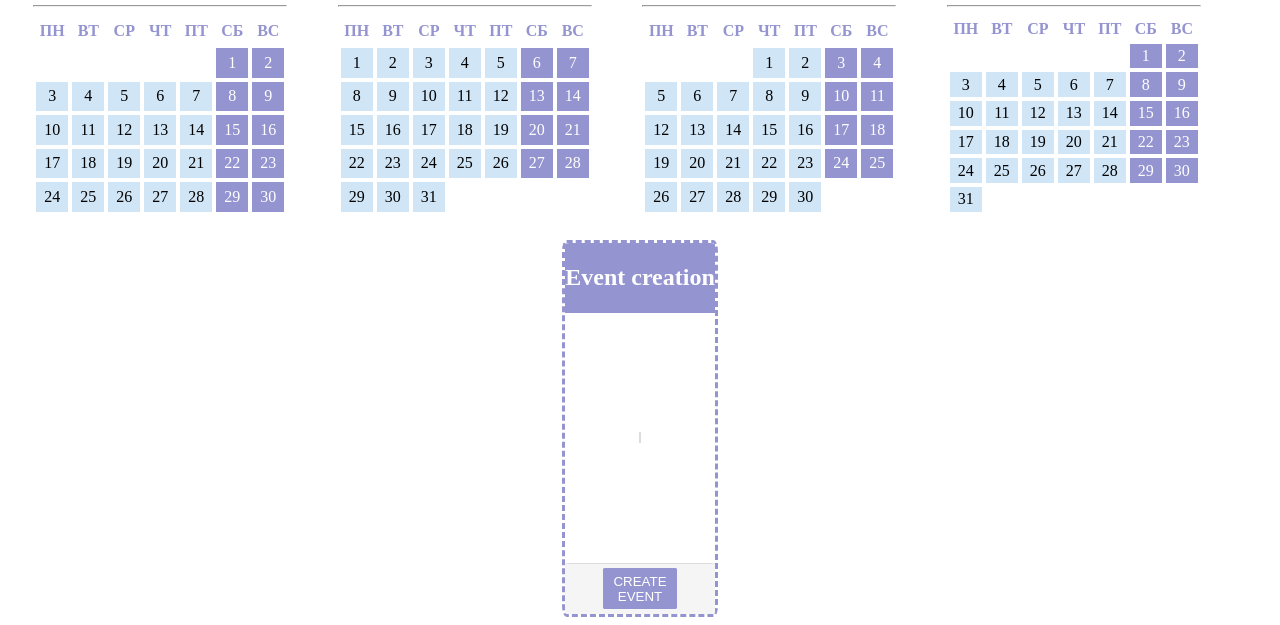
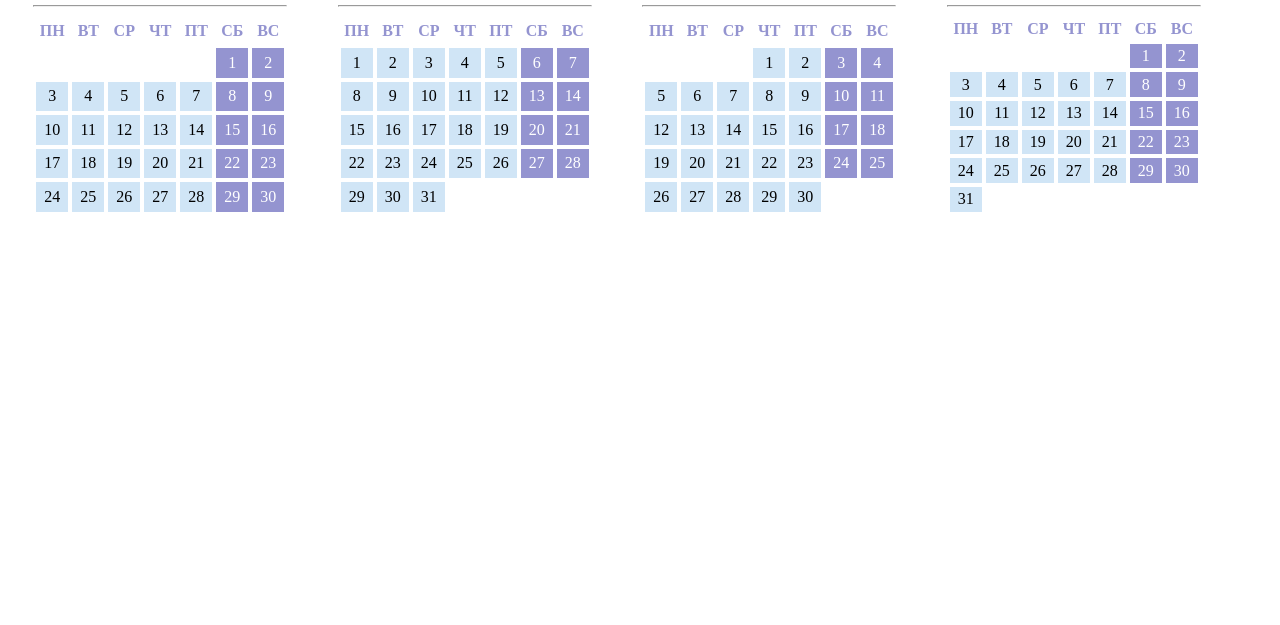
Before and after one commit to VladSmorodsky/calendar, a PHP site: page / in a window 1280 px wide. Shown: the part 829-1454 px from the top of the page. After the commit the page ends 1041 px from the top, so only its background shows below. Run offline with PHP 8.4, Linux system fonts and the light colour scheme; data that the repository does not hold is empty.

Commit message:
Calendar 1.8.1 Troubleshooting with event creation form

```diff
--- a/css/style.css
+++ b/css/style.css
@@ -48,6 +48,11 @@ td.day:hover{
 
 /* -------------------- */
 /*    Modal Form    */
+.div-create-event{
+  display: none;
+  align-items: center;
+  justify-content: center;
+}
 
 .inner {
       position: absolute;
@@ -66,8 +71,7 @@ td.day:hover{
   justify-content: center;
 }
 
-#create-event-form{
-  display: none;
+div#form-wrapper{
 
 }
 
@@ -75,11 +79,7 @@ td.day:hover{
   z-index: -1;
 }
 
-.div-create-event{
-  display: flex;
-  align-items: center;
-  justify-content: center;
-}
+
 
 .event_form {
   width: 300px;
--- a/index.php
+++ b/index.php
@@ -51,7 +51,7 @@ echo '</div>';
   <div class="" id="modal-background">
   </div>
   <div class="div-create-event">
-    <div class="form-wrapper">
+    <div id="form-wrapper" class="form-wrapper">
       <div class="form-header">
         <h2 id="event-creation">Event creation</h2>
       </div>
--- a/js/script.js
+++ b/js/script.js
@@ -8,6 +8,7 @@ $(document).ready(function(){
       $("div#modal-div").toggleClass("event_creator");
       $("form#create-event-form").toggleClass("event_form").css("display","block");
       $("div#modal-background").toggleClass("inner");
+      $("div.div-create-event").css("display","flex");
 
       day = ($(this).text().length == 1) ? "0".concat($(this).text()) : $(this).text();
       m_y = $(this).parents("table").prevAll().text();
```
